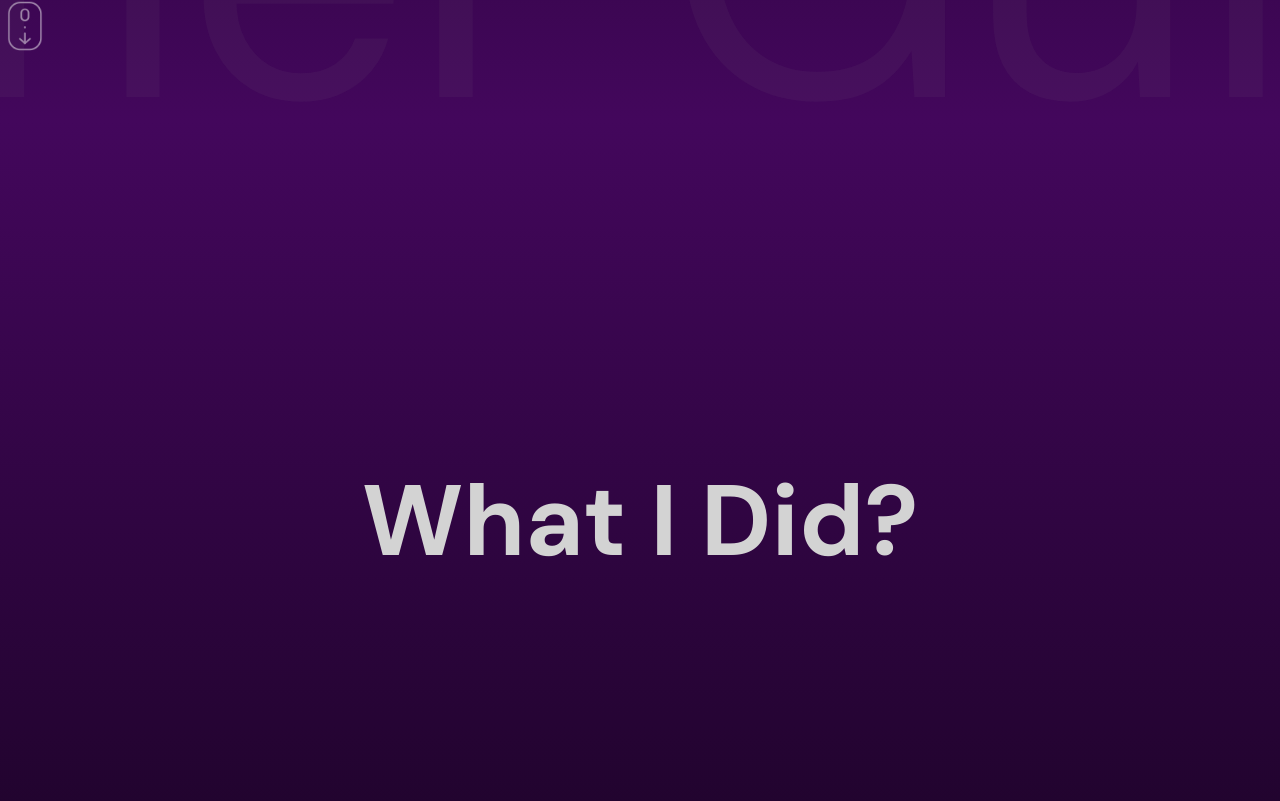
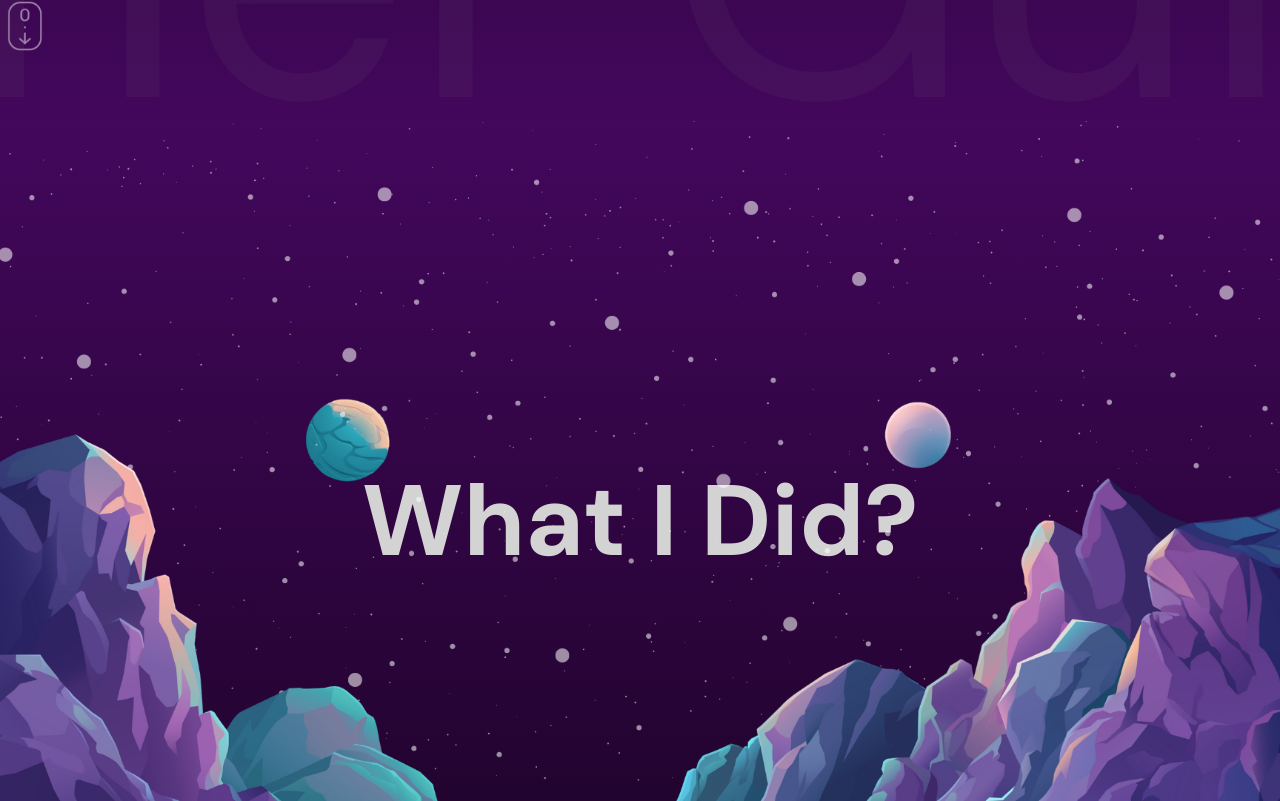
Before and after one commit to vinuwa98/vite-react-deploy, a React (Vite) app: page / in a window 1280 px wide. Shown: the part 679-1480 px from the top of the page. Built offline with nearby package versions, Linux system fonts and the light colour scheme.

Commit message:
Add Background for parallax

```diff
--- a/src/components/parallax/Parallax.jsx
+++ b/src/components/parallax/Parallax.jsx
@@ -1,4 +1,5 @@
 import "./parallax.scss";
+import {motion} from "framer-motion";
 
 const Parallax = ({ type }) => {
   return (
@@ -11,10 +12,10 @@ const Parallax = ({ type }) => {
                     : "linear-gradient(180deg, #43075c, #1c0327)",
         }}
     >
-        <h1>{type === "services" ? "What I Do?" : "What I Did?"}</h1>
-        <div className="mountains"></div>
-        <div className="planets"></div>
-        <div className="stars"></div>
+        <motion.h1>{type === "services" ? "What I Do?" : "What I Did?"}</motion.h1>
+        <motion.div className="mountains"></motion.div>
+        <motion.div className="planets"></motion.div>
+        <motion.div className="stars"></motion.div>
     </div>
   );
 };
--- a/src/components/parallax/parallax.scss
+++ b/src/components/parallax/parallax.scss
@@ -9,4 +9,32 @@
     h1{
         font-size: 100px;
     }
+
+    .mountains{
+        background-image: url("/mountains.png");
+        background-size: cover;
+        background-position: bottom;
+        width: 100%;
+        height: 100%;
+        position: absolute;
+        z-index: 3;
+    }
+
+    .stars{
+        background-image: url("/stars.png");
+        background-size: cover;
+        background-position: bottom;
+        width: 100%;
+        height: 100%;
+        position: absolute;
+    }
+
+    .planets{
+        background-image: url("/planets.png");
+        background-size: cover;
+        background-position: bottom;
+        width: 100%;
+        height: 100%;
+        position: absolute;
+    }
 }
```
